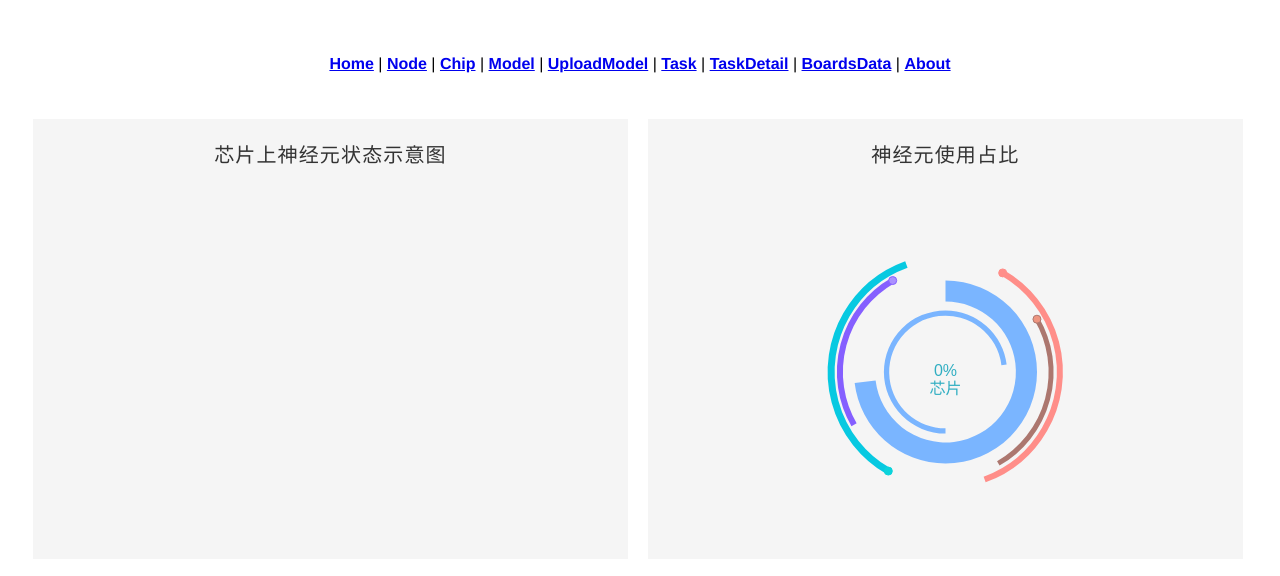
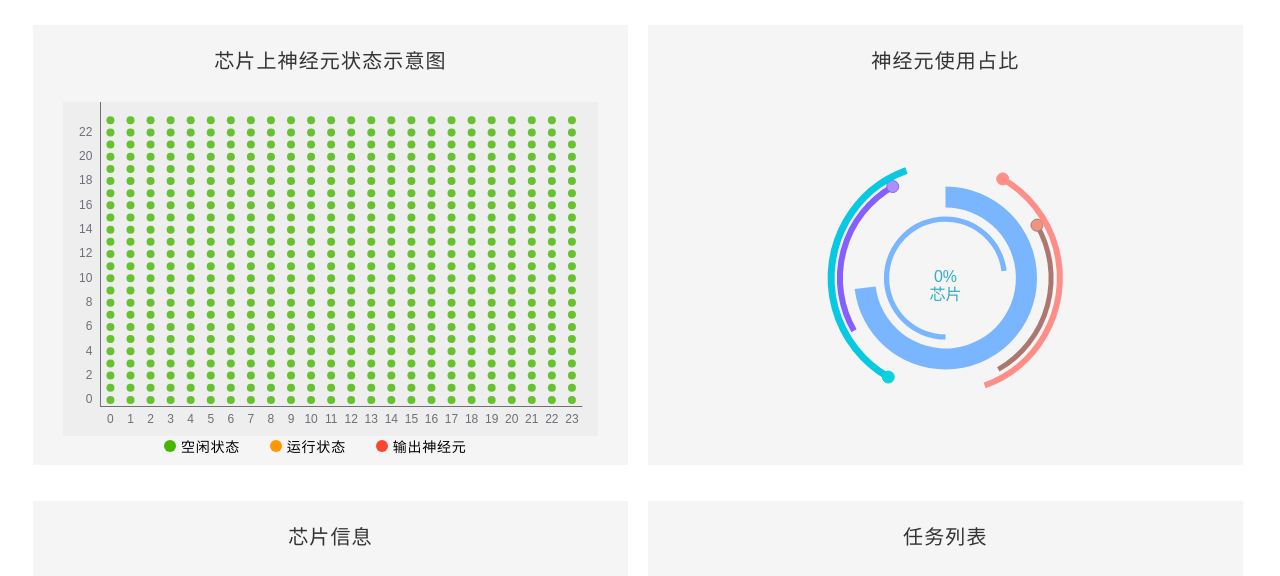
Before and after one commit to greenpepper66/vue_darwinos, a Vue app: page /#/chip in a window 1280 px wide. Shown: the top 576 px of the page. Built offline with nearby package versions, Linux system fonts and the light colour scheme; no server answers.

Commit message:
芯片散点图-添加坐标

```diff
--- a/public/static/css/light.css
+++ b/public/static/css/light.css
@@ -195,11 +195,13 @@ table.home_hovertable td {
   background-color: #f5f5f5;
 }
 
-.node_chips, .node_infor {
+.node_chips,
+.node_infor {
   margin-right: 10px;
 }
 
-.node_title, .chip_title {
+.node_title,
+.chip_title {
   font-family: SourceHanSansCN-Normal;
   font-size: 20px;
   color: #333333;
@@ -208,7 +210,8 @@ table.home_hovertable td {
   margin-bottom: 28px;
 }
 
-.node_models, .node_tasks {
+.node_models,
+.node_tasks {
   margin-left: 10px;
 }
 
@@ -231,11 +234,12 @@ table.node_page_table tr {
   border-width: 2px;
   padding: 8px;
   border-style: solid;
-  border-color: #D6D6D6;
+  border-color: #d6d6d6;
   height: 40px;
 }
 
-table, td {
+table,
+td {
   border-collapse: collapse;
 }
 
@@ -261,7 +265,8 @@ table, td {
   background-color: #f5f5f5;
 }
 
-.chip_matrix, .chip_infor {
+.chip_matrix,
+.chip_infor {
   margin-right: 10px;
 }
 
@@ -288,3 +293,35 @@ table, td {
 .chip_nodata_logo {
   height: 100px;
 }
+.chip_heatmap_div {
+  background: rgba(238,238,238,1.00);
+}
+
+/** 神经元状态图图标 **/
+.chip_coommonNeureLogo {
+  width: 12px;
+  height: 12px;
+  display: inline-block;
+  vertical-align: middle;
+  /* 修改元素基线 同行显示*/
+  border-radius: 50%;
+}
+
+.freeNeureLogo {
+  background-color: #45b700;
+}
+.runNeureLogo {
+  background-color: #FF9700;
+}
+.outputNeureLogo {
+  background-color: #FF4530;
+}
+.chip_neure_logoBox {
+  font-size: 14px;
+  letter-spacing: 0.8px;
+}
+
+.chip_logoDesc {
+  margin-right: 30px;
+  vertical-align: middle;
+}
--- a/src/App.vue
+++ b/src/App.vue
@@ -1,8 +1,8 @@
 <template>
   <div id="app">
-    <div id="nav">
+    <!-- <div id="nav"> -->
       <!-- router-link定义页面中点击触发部分 -->
-      <router-link to="/">Home</router-link> |
+      <!-- <router-link to="/">Home</router-link> |
       <router-link to="/node?nodeID=0">Node</router-link> |
       <router-link to="/chip?nodeID=0&chipID=3">Chip</router-link> |
       <router-link to="/model">Model</router-link> |
@@ -11,8 +11,8 @@
       <router-link to="/taskDetail?nodeID=0&modelID=7">TaskDetail</router-link>
       |
       <router-link to="/boardsData">BoardsData</router-link> |
-      <router-link to="/about">About</router-link>
-    </div>
+      <router-link to="/about">About</router-link> -->
+    <!-- </div> -->
     <!-- router-view定义页面中显示部分 -->
     <router-view />
   </div>
--- a/src/js/echarts/get_chips_echarts.js
+++ b/src/js/echarts/get_chips_echarts.js
@@ -78,7 +78,7 @@ function buildOption() {
                         shape: {
                             cx: point.x,
                             cy: point.y,
-                            r: 4
+                            r: 6
                         },
                         style: {
                             stroke: "#855fff",
@@ -128,7 +128,7 @@ function buildOption() {
                         shape: {
                             cx: point.x,
                             cy: point.y,
-                            r: 4
+                            r: 6
                         },
                         style: {
                             stroke: "#ac776f",
@@ -203,7 +203,7 @@ function buildOption() {
                         shape: {
                             cx: point.x,
                             cy: point.y,
-                            r: 4
+                            r: 6
                         },
                         style: {
                             stroke: "#FF8E89", //粉
@@ -227,7 +227,7 @@ function buildOption() {
                         shape: {
                             cx: point.x,
                             cy: point.y,
-                            r: 4
+                            r: 6
                         },
                         style: {
                             stroke: "#0CD3DB", //绿
--- a/src/js/echarts/plot.js
+++ b/src/js/echarts/plot.js
@@ -198,6 +198,16 @@ function pltHeatmap(elementId, row_num, col_num) {
   return myChart;
 }
 
+
+/**
+ * 芯片散点图
+ * @param {*} elementId  div ID
+ * @param {*} row_num 行数
+ * @param {*} col_num 列数
+ * @param {*} data    数据
+ * @param {*} symbolSize   点的大小
+ * @param {*} color_map    颜色
+ */
 function pltEffectScatter(
   elementId,
   row_num,
@@ -205,9 +215,9 @@ function pltEffectScatter(
   data,
   symbolSize = 10,
   color_map = {
-    0: "rgba(0,255,0, 0.5)",
-    1: "rgba(255,255,0, 0.5)",
-    "-1": "rgba(255,0,0, 0.5)",
+    0: "#45b700",
+    1: "#FF9700",
+    "-1": " #FF4530",
     "-2": "rgba(200,200,200, 0.5)",
   }
   /* color_map: 0(空闲)，1（工作），-1（输出），-2（离线）*/
@@ -238,26 +248,33 @@ function pltEffectScatter(
   // 指定图表的配置项和数据
   let option = {
     // backgroundColor: "white",
-    grid: {
-      show: true,
+    grid: {   // grid属性控制边距
+      top: '0%',
+      left: '3%',
+      right: '3%',
+      bottom: '3%',
+      containLabel: true,  // 是否显示刻度标签
+    },
+    tooltip: {
+      formatter: '({c})'   // 鼠标悬浮显示坐标
     },
     xAxis: {
       type: "category",
       min: 0,
-      max: col_num,
+      max: col_num - 1,
       splitLine: {
-        show: true,
-        interval: 23,
+        show: false,
+        interval: 24,
         lineStyle: {
           color: "rgba(0,0,0,0.1)",
           width: 2,
         },
       },
       axisLine: {
-        show: false,
+        show: true,  // 显示坐标轴刻度线
       },
       axisLabel: {
-        show: false,
+        show: true,
       },
       axisTick: {
         show: false,
@@ -268,18 +285,18 @@ function pltEffectScatter(
       min: 0,
       max: row_num,
       splitLine: {
-        show: true,
-        interval: 23,
+        show: false, //不显示分隔线
+        interval: 3,
         lineStyle: {
           color: "rgba(0,0,0,0.1)",
           width: 2,
         },
       },
       axisLine: {
-        show: false,
+        show: true,
       },
       axisLabel: {
-        show: false,
+        show: true,
       },
       axisTick: {
         show: false,
--- a/src/js/pages/chipInfo.js
+++ b/src/js/pages/chipInfo.js
@@ -42,16 +42,20 @@ var vue_chip = {
             _this.update_heatmap();
 
             // 画饼图
-            // _this.updatePieEchart();
+            _this.updatePieEchart();
 
         });
 
         // test 画图
+        let data = [];
+        for (let i = 0; i < 24; i++) {
+            for (let j = 0; j < 24; j++) {
+                data.push([j, i, 0]);
+            }
+        }
+        pltEffectScatter("heatmap", 24, 24, data, 8);
         drawChipEchart(0, _this.chipID);
 
-
-        // test
-        // _this.board_ip = "192.168.1.4";
 
         // 持续连接用的？
         let websocket_server_ip = "";
--- a/src/views/ChipInfo.vue
+++ b/src/views/ChipInfo.vue
@@ -11,7 +11,16 @@
         <span id="chipIDValue" style="display: none">
           {{ $route.query.chipID }}
         </span>
-        <div id="heatmap"></div>
+        <div id="heatmap" class="chip_heatmap_div"></div>
+
+        <div class="chip_neure_logoBox">
+          <div class="chip_coommonNeureLogo freeNeureLogo"></div>
+          <span class="chip_logoDesc"> 空闲状态</span>
+          <div class="chip_coommonNeureLogo runNeureLogo"></div>
+          <span class="chip_logoDesc"> 运行状态</span>
+          <div class="chip_coommonNeureLogo outputNeureLogo"></div>
+          <span class="chip_logoDesc"> 输出神经元 </span>
+        </div>
       </div>
 
       <div class="chip_quarter-div chip_pie">
@@ -93,12 +102,11 @@
   </div>
 </template>
 
-
 <script>
 import { vue_chip } from "../js/pages/chipInfo";
 import $ from "jquery";
 
-$(function () {
+$(function() {
   var bodyH = $(window).height();
   console.log(bodyH);
   var h = bodyH / 2 - 70;
@@ -107,7 +115,6 @@ $(function () {
 
 export default vue_chip;
 </script>
-
 
 <style scoped>
 /*将页面分为4个部分*/
@@ -130,8 +137,8 @@ export default vue_chip;
 }
 
 #heatmap {
-  width: 100%;
-  height: 80%;
+  width: 90%;
+  height: 76%;
   margin: 0 auto;
   min-height: 300px;
 }
--- a/src/views/TaskDetail.vue
+++ b/src/views/TaskDetail.vue
@@ -60,7 +60,7 @@
 
     <div class="clearfix thewrap middle2">
       <div class="quarter-div echart">
-        膜电压曲线图 - 神经元坐标：(
+        膜电位曲线图 - 神经元坐标：(
           <span id="neur_x1">{{ selected_neur_x }}</span>,
           <span id="neur_y1">{{ selected_neur_y }}</span>
           )， 编号: <input type="text" v-model="neurIndex" style="width: 6%" />
@@ -69,7 +69,7 @@
       </div>
 
       <div class="quarter-div echart">
-        膜电压趋势图 - 神经元坐标：(
+        膜电位趋势图 - 神经元坐标：(
           <span id="neur_x2">{{ selected_neur_x }}</span>,
           <span id="neur_y2">{{ selected_neur_y }}</span>
           )， 编号:{{ neurIndex }}
@@ -78,10 +78,10 @@
       </div>
     </div>
 
-    <div class="clearfix thewrap bottom">
+    <!-- <div class="clearfix thewrap bottom">
       <span>任务统计信息</span>
       <hr />
-    </div>
+    </div> -->
   </div>
 </template>
 
```
